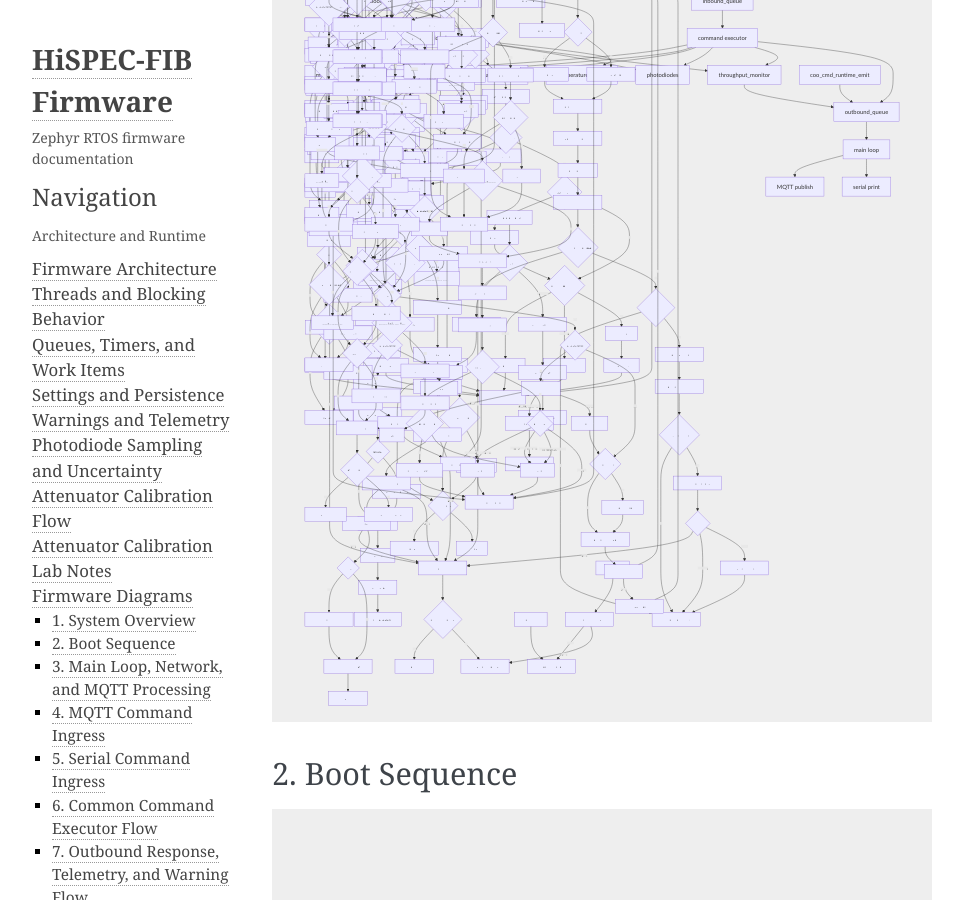
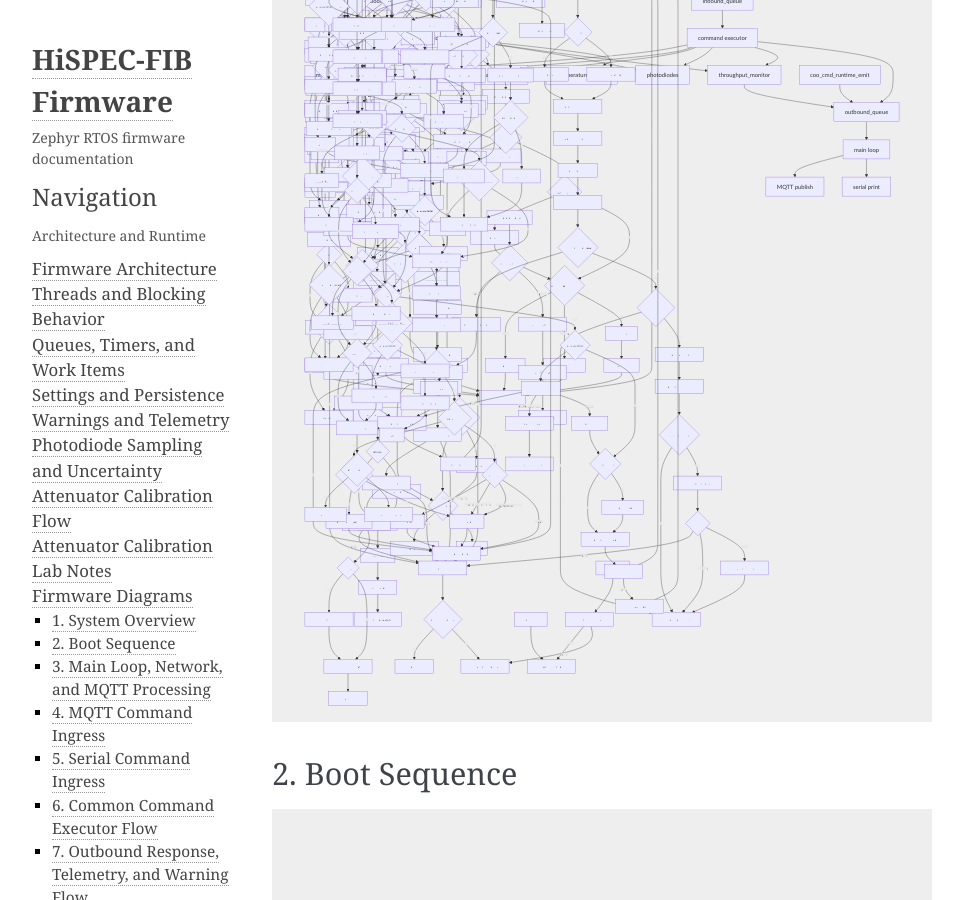
Before and after one commit to COO-Utilities/hispec-tib, a Sphinx documentation site: the page built from doc/diagrams.md, in a window 1280 px wide and 900 px high, scrolled down 317 px. Shown: the whole window, without its empty margins (148-1111 px from the left). Built offline with Sphinx 7.4.7, drawn with Linux system fonts in a browser that asks for light colours.

Commit message:
Continue temperature observation during heater override

```diff
--- a/doc/diagrams.md
+++ b/doc/diagrams.md
@@ -498,15 +498,17 @@
   Mode -- override_off --> ForceOff[set heater off]
   ForceOn --> OverrideWarn[rate-limited override warning]
   ForceOff --> OverrideWarn
-  OverrideWarn --> Wait
+  OverrideWarn --> ReadTemps
 
   Mode -- auto --> EnteredAuto{just entered auto and bank off}
   EnteredAuto -- yes --> PowerBank[power bank on]
-  EnteredAuto -- no --> ReadTemps[read Maiman TEC temperatures]
+  EnteredAuto -- no --> ReadTemps[poll existing powered-bank TEC temperatures]
   PowerBank --> ReadTemps
   ReadTemps --> Cache[refresh per-laser temperature cache]
   Cache --> Summarize[summarize idle TEC probes and heater state]
-  Summarize --> AllStale{all temperatures stale}
+  Summarize --> AutoPolicy{heater mode auto}
+  AutoPolicy -- no --> Wait
+  AutoPolicy -- yes --> AllStale{all temperatures stale}
   AllStale -- yes --> AmbientCold{valid ambient below 15 C}
   AmbientCold -- yes --> KeepPower[best-effort bank power on]
   AmbientCold -- no --> HeaterOff[set heater off]
```
Also changed, not shown: doc/commands.md (+5 -1 lines), doc/human_review_required.md (+4 -0 lines), doc/temp_test_change_proposals.md (+1 -1 lines), 4 other files.
